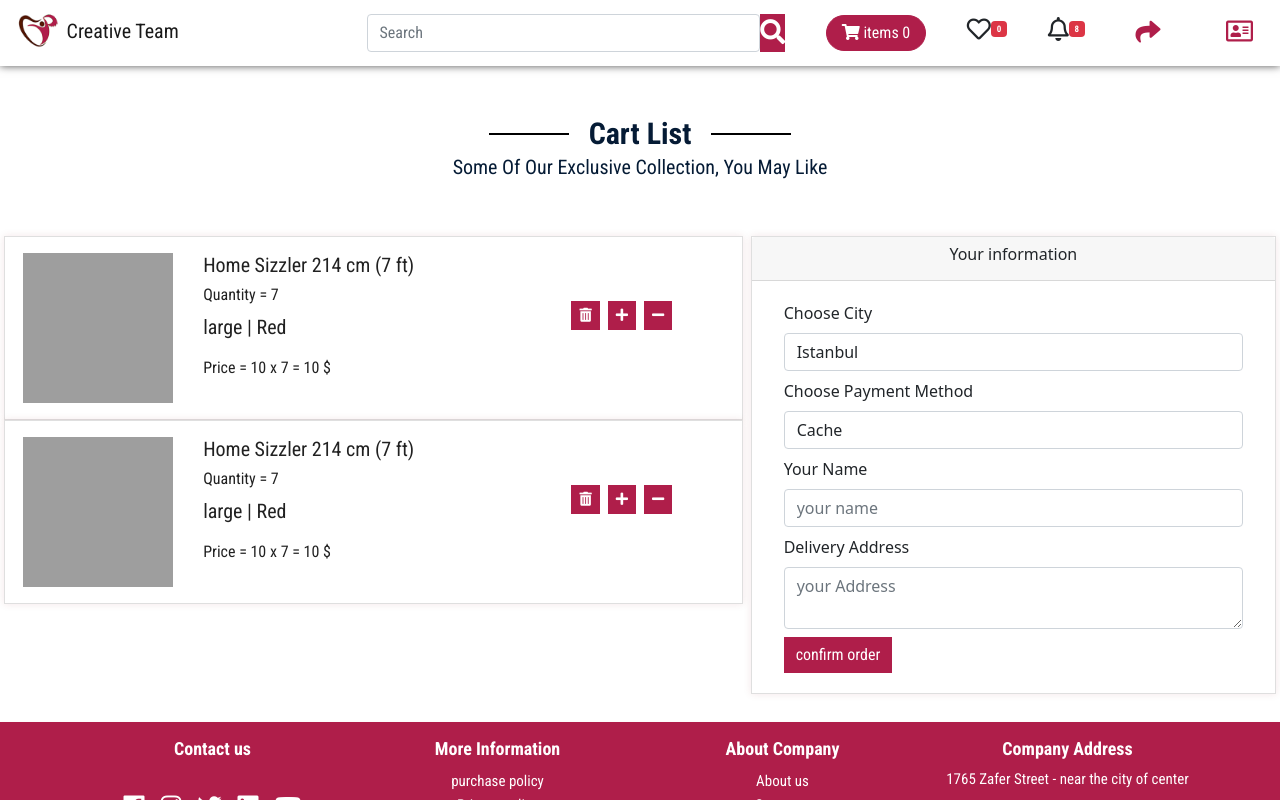
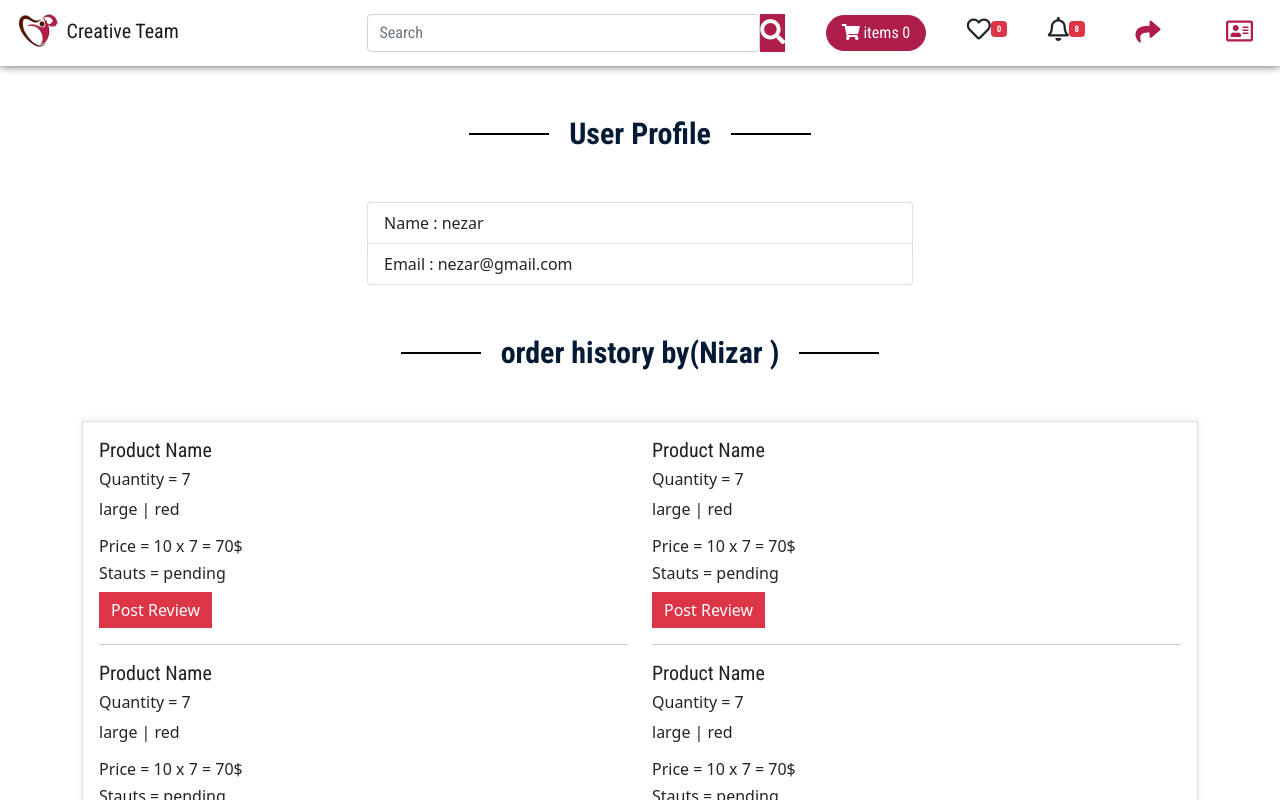
Before and after one commit to ctp2017/r_ecommerce, a React (Create React App) app: page / in a window 1280 px wide. Shown: the top 800 px of the page. Built offline with nearby package versions, Linux system fonts and the light colour scheme.

Commit message:
الدرس الثالث - تصميم وبرمجة صفحة الطلبات السابقة للزبائن وحالة الطلبات

```diff
--- a/src/App.js
+++ b/src/App.js
@@ -10,13 +10,14 @@ import ContactPage from './pages/ContactPage'
 import FavoratePage from './pages/FavoratePage'
 import NotificationPage from './pages/NotificationPage'
 import CartListPage from './pages/CartListPage'
+import OrderListPage from './pages/OrderListPage'
 export class App extends Component {
   render() {
     return (
       <Fragment>
         <TopNavbar />
 
-<CartListPage/>
+     <OrderListPage/>
 
 
 
--- /dev/null
+++ b/src/components/Cart/OrderList.jsx
@@ -0,0 +1,89 @@
+import React, { Component, Fragment } from 'react'
+import { Container, Row, Col, Card, Button } from 'react-bootstrap'
+export class OrderList extends Component {
+     render() {
+          return (
+               <Fragment>
+                    <Container className="text-center" fluid={true}>
+                         <div className="section-title text-center mb-55"><h2> User Profile </h2>
+                         </div>
+                    </Container>
+                    <Container  >
+                         <Row className="justify-content-center">
+                              <Col lg={6} md={6} sm={12}  >
+                                   <ul className="list-group">
+                                        <li className="list-group-item">Name :  nezar </li>
+                                        <li className="list-group-item">Email :  nezar@gmail.com </li>
+                                   </ul>
+                              </Col>
+                         </Row>
+                    </Container>
+                    <Container >
+                         <div className="section-title text-center mb-55"><h2> order history by(Nizar ) </h2>
+                         </div>
+                         <Card >
+                              <Card.Body>
+                                   <Row md={2} lg={2} sm={6} xs={6}>
+                                        <div>
+                                             <Col md={12} lg={12} sm={6} xs={6}>
+                                                  <h5 className="product-name">Product Name </h5>
+                                                  <h6> Quantity = 7 </h6>
+                                                  <p>large | red</p>
+                                                  <h6>Price = 10 x 7 = 70$</h6>
+                                                  <h6>Stauts = pending </h6>
+                                             </Col>
+                                             <Button className="btn btn-danger">Post Review </Button>
+                                             <hr></hr>
+                                        </div>
+
+
+                                        <div>
+                                             <Col md={12} lg={12} sm={6} xs={6}>
+                                                  <h5 className="product-name">Product Name </h5>
+                                                  <h6> Quantity = 7 </h6>
+                                                  <p>large | red</p>
+                                                  <h6>Price = 10 x 7 = 70$</h6>
+                                                  <h6>Stauts = pending </h6>
+                                             </Col>
+                                             <Button className="btn btn-danger">Post Review </Button>
+                                             <hr></hr>
+                                        </div>
+
+                                   </Row>
+
+                                   <Row md={2} lg={2} sm={6} xs={6}>
+                                        <div>
+                                             <Col md={12} lg={12} sm={6} xs={6}>
+                                                  <h5 className="product-name">Product Name </h5>
+                                                  <h6> Quantity = 7 </h6>
+                                                  <p>large | red</p>
+                                                  <h6>Price = 10 x 7 = 70$</h6>
+                                                  <h6>Stauts = pending </h6>
+                                             </Col>
+                                             <Button className="btn btn-danger">Post Review </Button>
+                                             <hr></hr>
+                                        </div>
+
+
+                                        <div>
+                                             <Col md={12} lg={12} sm={6} xs={6}>
+                                                  <h5 className="product-name">Product Name </h5>
+                                                  <h6> Quantity = 7 </h6>
+                                                  <p>large | red</p>
+                                                  <h6>Price = 10 x 7 = 70$</h6>
+                                                  <h6>Stauts = pending </h6>
+                                             </Col>
+                                             <Button className="btn btn-danger">Post Review </Button>
+                                             <hr></hr>
+                                        </div>
+
+                                   </Row>
+                              </Card.Body>
+                         </Card>
+
+                    </Container>
+               </Fragment>
+          )
+     }
+}
+export default OrderList
--- /dev/null
+++ b/src/pages/OrderListPage.jsx
@@ -0,0 +1,16 @@
+import React, { Component, Fragment } from 'react'
+import OrderList from '../components/Cart/OrderList'
+
+export class OrderListPage extends Component {
+     render() {
+          return (
+               <Fragment>
+
+                    <OrderList />
+
+               </Fragment>
+          )
+     }
+}
+
+export default OrderListPage
```
